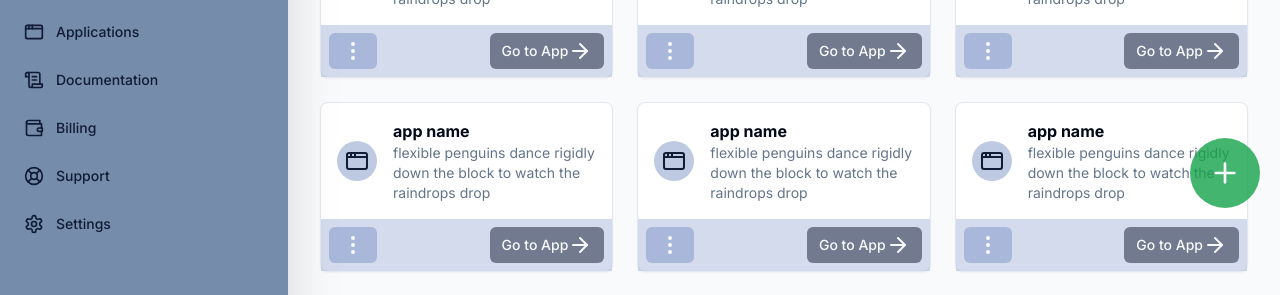
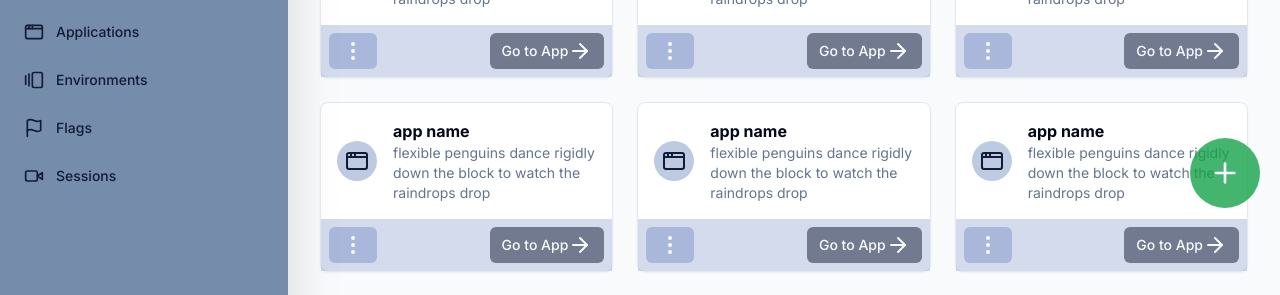
Before and after one commit to sameerdewan/redisetlaunch, a Next.js app: page /applications in a window 1280 px wide. Shown: the part 262-557 px from the top of the page. Built offline with nearby package versions, Linux system fonts and the light colour scheme; a web font is replaced by a local one.

Commit message:
sidebar reflect pages available

```diff
--- a/components/Sidebar.tsx
+++ b/components/Sidebar.tsx
@@ -3,13 +3,10 @@ import React from "react";
 import Link from "next/link";
 import {URLs} from "@/lib/urls";
 import Image from "next/image";
-import {cn, getAbsoluteDashboardPath, removeQueryParameters} from "@/lib/utils";
+import {cn, getAbsoluteDashboardPath} from "@/lib/utils";
 import {
-    AppWindow,
-    LayoutDashboard, LifeBuoy,
-    ScrollText,
-    Settings,
-    Wallet
+    AppWindow, Flag, GalleryHorizontalEnd,
+    LayoutDashboard, Video
 } from "lucide-react";
 import {usePathname} from "next/navigation";
 import localFont from "next/font/local";
@@ -28,25 +25,20 @@ const routes = [
         href: URLs.applications,
     },
     {
-        label: 'Documentation',
-        icon: ScrollText,
-        href: URLs.documentation,
+        label: 'Environments',
+        icon: GalleryHorizontalEnd,
+        href: URLs.environments,
     },
     {
-        label: 'Billing',
-        icon: Wallet,
-        href: URLs.billing,
+        label: 'Flags',
+        icon: Flag,
+        href: URLs.flags,
     },
     {
-        label: 'Support',
-        icon: LifeBuoy,
-        href: URLs.support
+        label: 'Sessions',
+        icon: Video,
+        href: URLs.sessions
     },
-    {
-        label: 'Settings',
-        icon: Settings,
-        href: URLs.settings,
-    }
 ];
 
 const Sidebar: React.FC = () => {
@@ -70,7 +62,8 @@ const Sidebar: React.FC = () => {
                         <span className='font-bold text-xl text-[#101B35]'>Set</span>
                         <span className='font-extrabold text-xl text-[#101B35]/60'>Launch</span>
                     </h1>
-                    <h2 className={cn(cheGuevaraBarryBrown.className, 'text-sm text-[#101B35]/60 -mt-1')}>empower your team</h2>
+                    <h2 className={cn(cheGuevaraBarryBrown.className, 'text-sm text-[#101B35]/60 -mt-1')}>empower your
+                        team</h2>
                 </Link>
                 <div className='space-y-1'>
                     {routes.map(route => (
--- a/lib/urls.ts
+++ b/lib/urls.ts
@@ -4,6 +4,9 @@ export const URLs = {
     landing: '/',
     dashboard: '/dashboard',
     applications: '/dashboard/apps',
+    environments: '/dashboard/envs',
+    flags: '/dashboard/flags',
+    sessions: '/dashboard/sessions',
     documentation: '/documentation',
     billing: '/billing',
     support: '/support',
```
